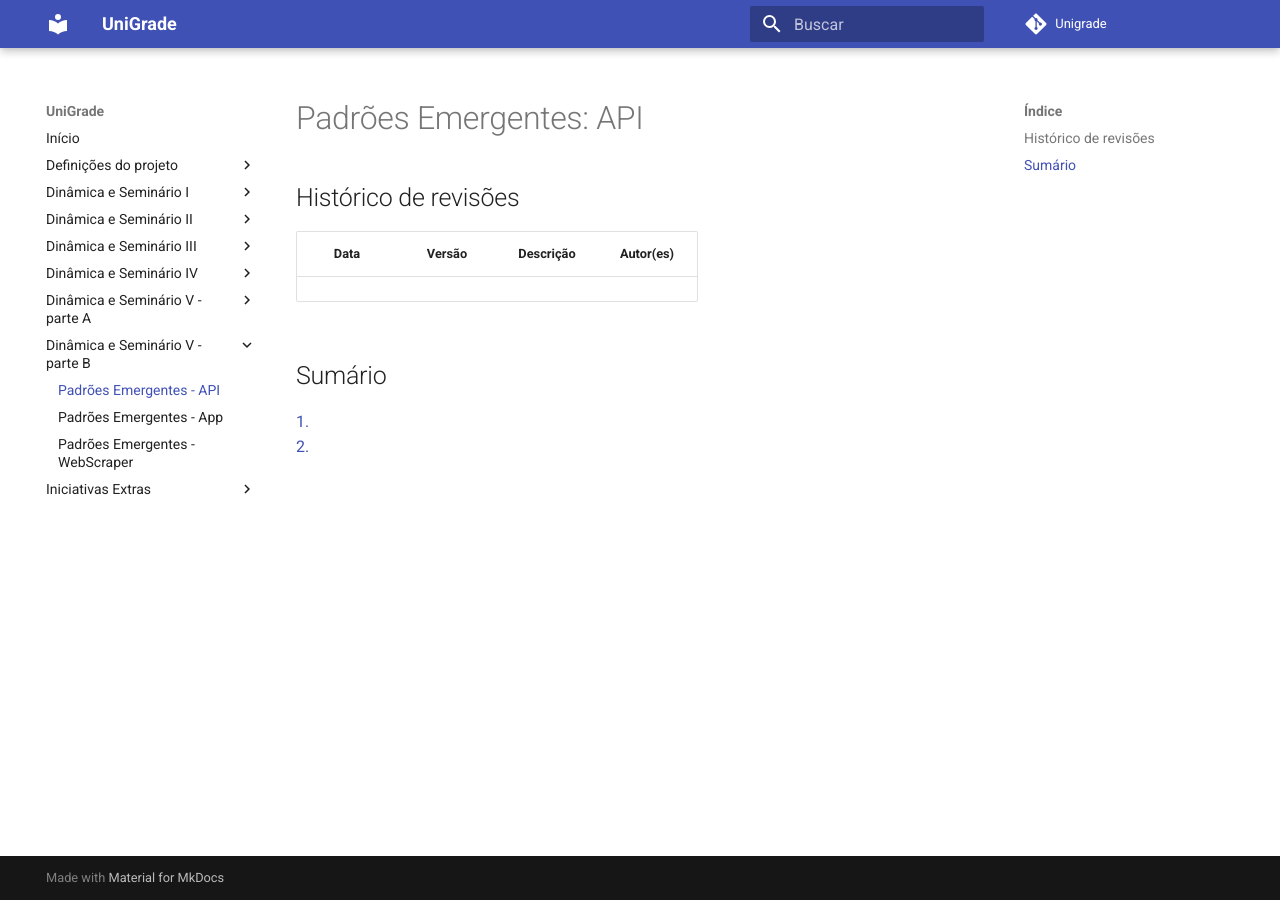
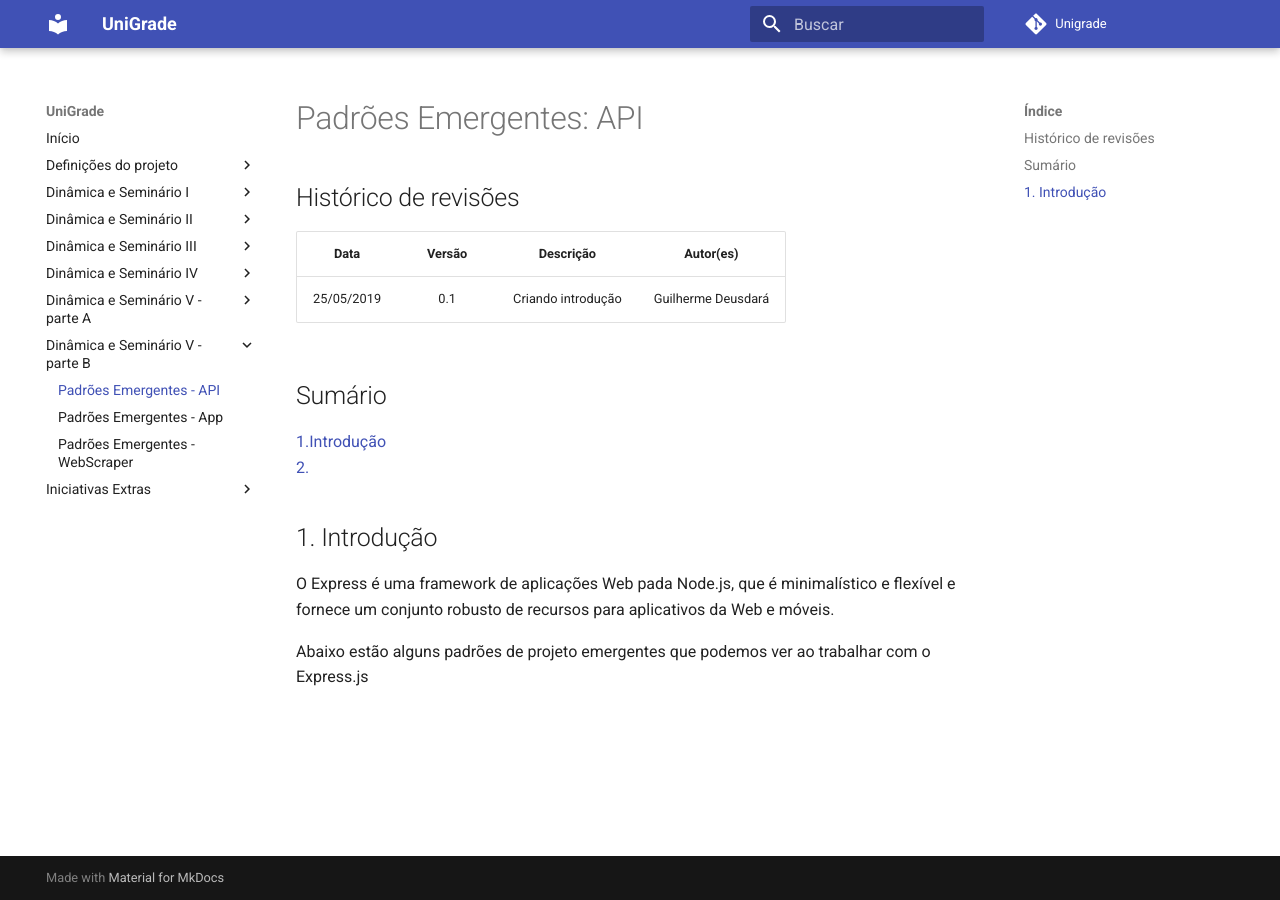
Before and after one commit to ads-unigrade-2019-1/Wiki, an MkDocs documentation site: the page built from docs/dinamica05B/api.md, in a window 1280 px wide. Built offline with MkDocs 1.6.1 and Material for MkDocs 9.7.7, drawn with Linux system fonts in a browser that asks for light colours.

Commit message:
iniciando introducao da apresentacao 5b da api
Signed-off-by: Guilherme Deusdará <guibanci@gmail.com>

```diff
--- a/docs/dinamica05B/api.md
+++ b/docs/dinamica05B/api.md
@@ -1,10 +1,16 @@
 # Padrões Emergentes: API
 
 ## Histórico de revisões
-|   Data   |  Versão  |        Descrição       |          Autor(es)          |
+|   Data   |  Versão  |        Descrição       |          Autor(es)         |
 |:--------:|:--------:|:----------------------:|:---------------------------:|
-|   |   |   | |
+| 25/05/2019  | 0.1  | Criando introdução  | Guilherme Deusdará |
 
 ## Sumário
-[1. ](#1-) <br>
+[1.Introdução](#1-Introdução) <br>
 [2. ](#2-) <br>
+
+## 1. Introdução
+
+O Express é uma framework de aplicações Web pada Node.js, que é minimalístico e flexível e fornece um conjunto robusto de recursos para aplicativos da Web e móveis.
+
+Abaixo estão alguns padrões de projeto emergentes que podemos ver ao trabalhar com o Express.js
```
Also changed, not shown: docs/dinamica05A/api.md (+1 -1 lines).
